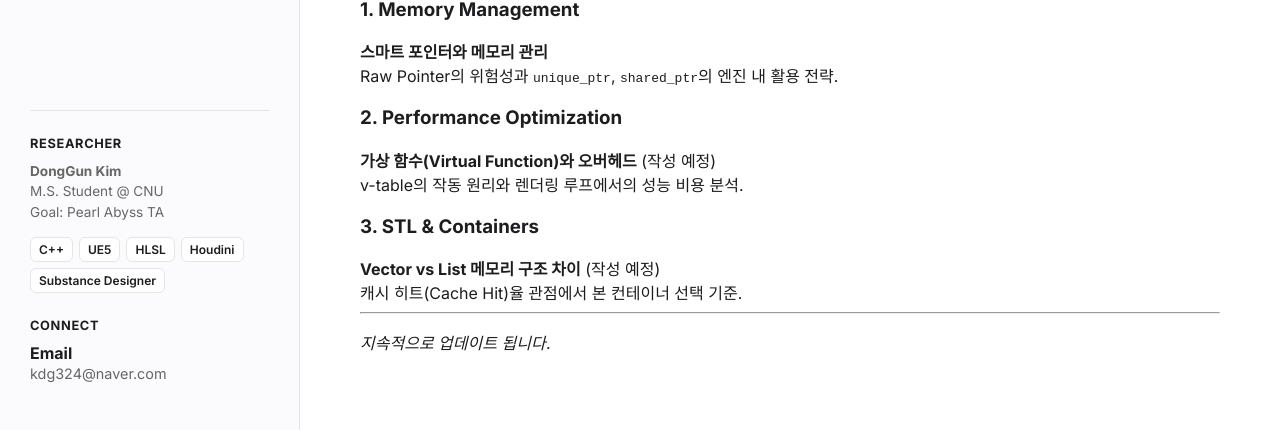
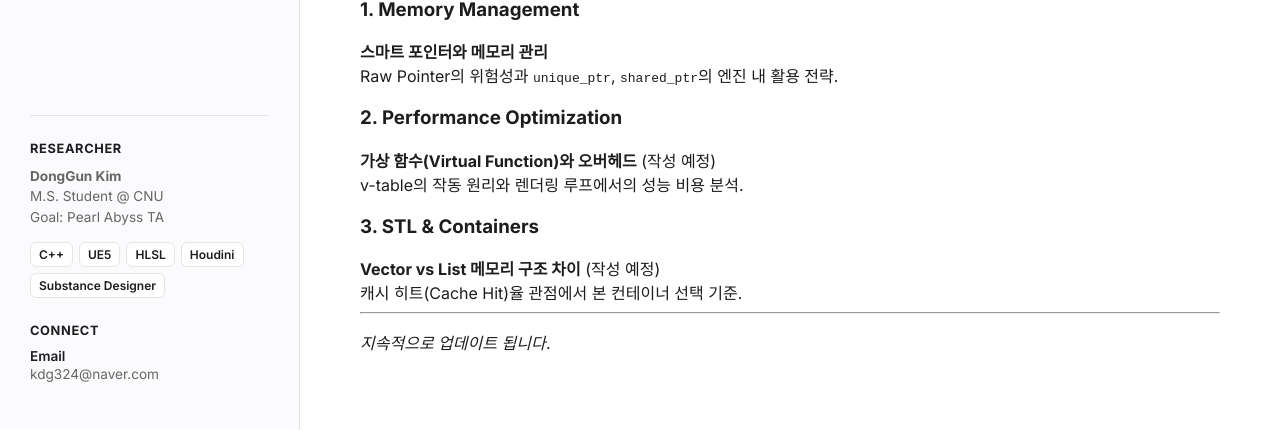
Before and after one commit to KimDongGun324/kimdonggun324.github.io, a Jekyll site: the page built from 03_Engine_CPP/README.md, in a window 1280 px wide. Shown: the part 925-1355 px from the top of the page. Built offline with Jekyll 4.4.1, drawn with Linux system fonts in a browser that asks for light colours.

Commit message:
Connect 이메일 위계질서 수정-2

```diff
--- a/_layouts/default.html
+++ b/_layouts/default.html
@@ -237,9 +237,9 @@
         <div style="margin-top: 25px;">
           <div class="profile-header">Connect</div>
 
-          <div style="margin-bottom: 2px; font-size: 1em; color: #1d1d1f; font-weight: 700;">Email</div>
+          <div style="margin-bottom: 2px; font-size: 0.85em; color: #1d1d1f; font-weight: 600;">Email</div>
 
-          <a href="mailto:kdg324@naver.com" class="contact-link" style="color: #666; font-weight: 400; font-size: 0.9em;">
+          <a href="mailto:kdg324@naver.com" class="contact-link" style="color: #666; font-weight: 400; font-size: 0.85em;">
             kdg324@naver.com
           </a>
         </div>
```
